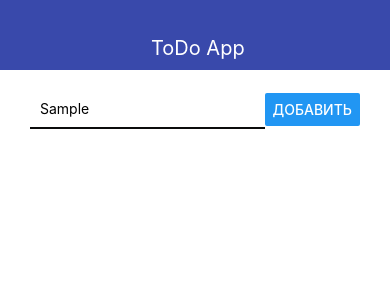
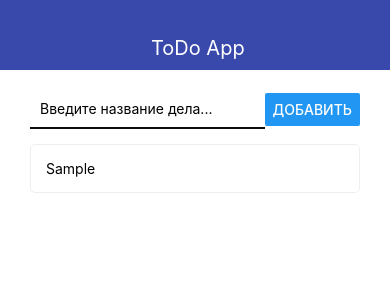
Before and after one commit to And111rey/todo_react-native, a React Native app: screen / in a window 390 px wide. Both pictures are taken after typing "Sample" into the empty fields and a click on the button "ДОБАВИТЬ". Shown: the top 300 px of the page. Built offline with nearby package versions, Linux system fonts and the light colour scheme.

Commit message:
Add scroll

```diff
--- a/App.js
+++ b/App.js
@@ -1,17 +1,36 @@
 import React from 'react';
-import { StyleSheet, Text, View } from 'react-native';
+import { StyleSheet, Text, View, ScrollView } from 'react-native';
+
+import { useState } from "react" // импортируем {useState} для создания и работы со стейтами
+
 import { AddTodo } from "./src/AddTodo"
+import { NavBar } from "./src/NavBar"
+import { Todo }  from "./src/Todo"
+export default function App() {
 
-import { NavBar } from "./src/NavBar"
+  const [todos, setTodos] = useState([])
 
-export default function App() {
+
+  const addTodo = (title) => {
+
+    setTodos((prev) => {
+      return [...prev, {id: Date.now().toString(), // форматируем в строку
+        title: title}]
+    })
+  }
+
   return (
-    <View >
+    <ScrollView >
       < NavBar title="ToDo App" />
       <View style={styles.container}>
-        < AddTodo />
+        < AddTodo  onSubmit={addTodo}/>
+        <View>
+          {todos.map ((todo) => {
+            return < Todo key={todo.id} todo={todo} />
+          })}
+        </View>
       </View>
-    </View>
+    </ScrollView>
   );
 }
 
@@ -21,4 +40,4 @@ const styles = StyleSheet.create({
    paddingVertical: 20
   }
 
-});
+})
--- a/src/AddTodo.js
+++ b/src/AddTodo.js
@@ -1,12 +1,33 @@
-import React from "react"
-import { View, StyleSheet, TextInput, Button  } from "react-native"
+import React, {useState} from "react"
+import { View, StyleSheet, TextInput, Button, Alert  } from "react-native"
+ // Alert - стилизтроапний вывод текста , взависимости от гаджета
+    //   autoCapitalize -  свойство  <TextInput>,  отвечает за упрвление заглавними буквами
+export const AddTodo = ({  onSubmit }) => {
 
+    const [value, setValue] = useState('')
 
-export const AddTodo = () => {
+    const pressHandler = () => {
+        if (value.trim()) {        // ( trim() - уберает со стороки все пробелыб можно и без него)  если значение пришедшее из <TextInput > валидное
+            onSubmit(value) // закидываем в переменную значение из <TextInput >
+            setValue("")    // очищаем стейт, делаем пустую строку
+        } else {
+            // err
+            Alert.alert("Введите что-то")
+        }
+
+    }
+
     return(
         <View style={styles.block}>
-            <TextInput  style={styles.input}/>
-            <Button title="Добавить"/>
+            <TextInput
+                style={styles.input}
+                onChangeText={text => setValue(text)} //берем значение из input
+                value={value}
+                placeholder="Введите название дела... "
+                autoCorrect={false}  // отключение и всключение попровки при вводе, по умолчанию оно "true"
+                // keyboardType="number-pad" // атрибут что управляет формой клавиатуры
+                />
+            <Button title="Добавить" onPress={pressHandler} />
         </View>
     )
 }
@@ -17,6 +38,7 @@ const styles  = StyleSheet.create({
         flexDirection: "row",
         justifyContent: "space-between",  //  горизонтальное выравнивание
         alignItems: "center",
+        marginBottom: 15
     },
     input: {
         width: "80%",              // ширина елемента
@@ -24,7 +46,7 @@ const styles  = StyleSheet.create({
         borderStyle: "solid",   // слить бордера в даном
         borderBottomWidth: 2,
         borderBottomColor: "#0B0C0C",
-        backgroundColor: "white",
+
 
     }
 })
--- a/src/NavBar.js
+++ b/src/NavBar.js
@@ -5,11 +5,10 @@ import { StyleSheet, Text, View } from 'react-native';
 export  const  NavBar = ({title}) => {
     return (
         <View style={styles.navbar}>
-<Text style={styles.text}> {title}</Text>
+            <Text style={styles.text}> {title}</Text>
         </View>
     )
 }
-
 
 
 
--- /dev/null
+++ b/src/Todo.js
@@ -0,0 +1,22 @@
+import React from "react"
+import { Text, View, StyleSheet } from "react-native"
+
+export const Todo = ({ todo }) => {
+    return (
+        <View style={styles.todo}>
+            <Text>{todo.title} </Text>
+        </View>
+    )
+}
+
+const styles = StyleSheet.create({
+    todo: {
+        flexDirection: "row",
+        alignItems: "center",
+        padding: 15,
+        borderWidth: 1,
+        borderColor: "#eee",
+        borderRadius: 5,
+        marginBottom: 7
+    }
+})
```
